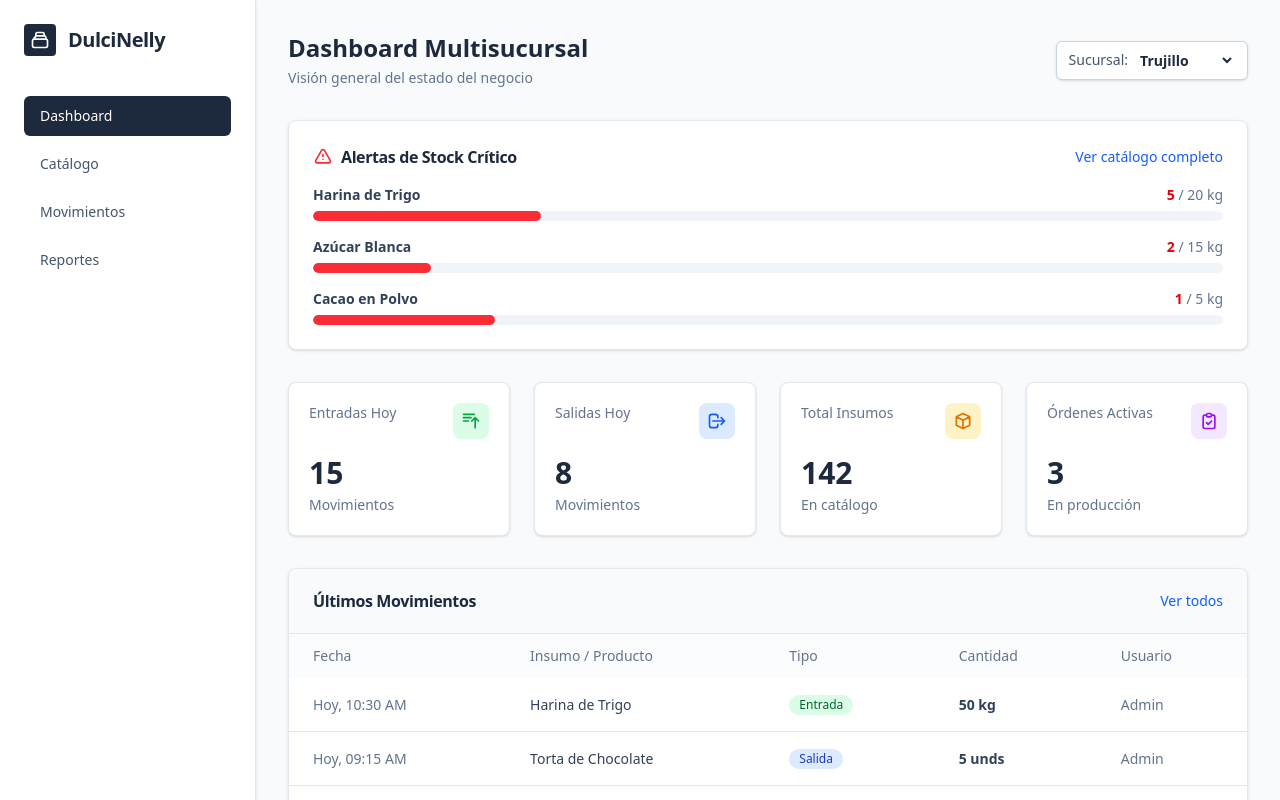
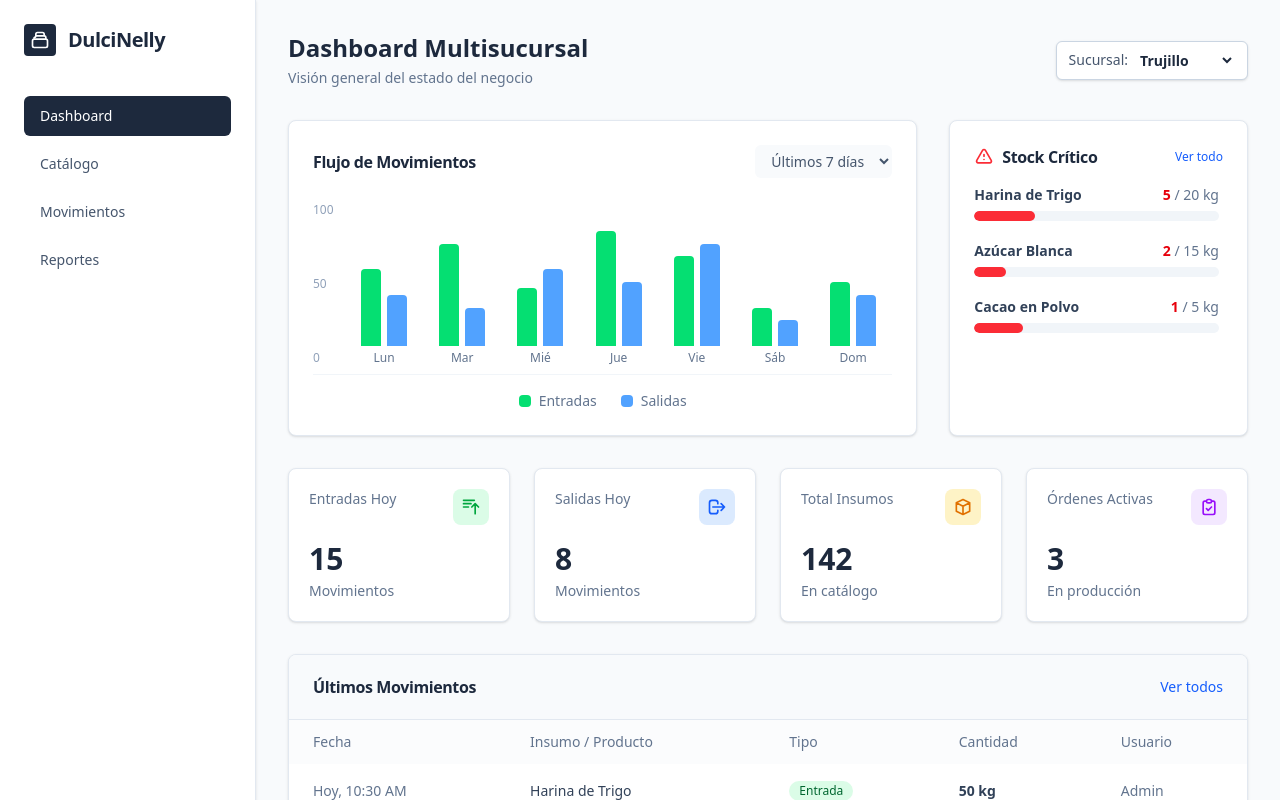
Before and after one commit to GerardoRodr/DulcinellyERP, an Angular app: page /dashboard in a window 1280 px wide. Shown: the top 800 px of the page. Built offline with nearby package versions, Linux system fonts and the light colour scheme.

Commit message:
feat(dashboard): integrate mock flow chart and realign layout

```diff
--- a/src/app/features/dashboard/dashboard.component.html
+++ b/src/app/features/dashboard/dashboard.component.html
@@ -55,29 +55,117 @@
         </div>
       </div>
 
-      <!-- Alerts Section -->
-      <div class="bg-white border border-slate-200 rounded-lg p-6 mb-8 shadow-sm">
+      <!-- Main Content Area: Chart and Alerts -->
+      <div class="grid grid-cols-1 lg:grid-cols-3 gap-8 mb-8">
+
+        <!-- Chart Mockup (Takes 2 columns on lg) -->
+        <div class="lg:col-span-2 bg-white border border-slate-200 rounded-lg p-6 shadow-sm flex flex-col">
+          <div class="flex justify-between items-center mb-6">
+            <h3 class="text-base font-bold text-slate-800 tracking-tight">Flujo de Movimientos</h3>
+            <select class="text-sm border-slate-200 rounded-md text-slate-600 focus:ring-blue-500 focus:border-blue-500 bg-slate-50 outline-none px-3 py-1.5">
+              <option>Últimos 7 días</option>
+              <option>Este mes</option>
+            </select>
+          </div>
+          <!-- Mock Chart Graphic -->
+          <div class="flex-1 flex items-end justify-between space-x-2 pt-4 border-b border-slate-100 pb-2 relative h-48">
+             <!-- Y-axis labels mockup -->
+             <div class="absolute left-0 top-0 bottom-0 flex flex-col justify-between text-xs text-slate-400 pb-2">
+                <span>100</span>
+                <span>50</span>
+                <span>0</span>
+             </div>
+             <!-- Bars -->
+             <div class="w-full flex justify-around items-end h-full pl-8">
+                <!-- Day 1 -->
+                <div class="flex flex-col items-center gap-1 group">
+                  <div class="flex gap-1.5 items-end h-32">
+                    <div class="w-4 lg:w-5 bg-green-400 rounded-t-sm h-[60%] group-hover:bg-green-500 transition-colors"></div>
+                    <div class="w-4 lg:w-5 bg-blue-400 rounded-t-sm h-[40%] group-hover:bg-blue-500 transition-colors"></div>
+                  </div>
+                  <span class="text-xs text-slate-500 font-medium">Lun</span>
+                </div>
+                <!-- Day 2 -->
+                <div class="flex flex-col items-center gap-1 group">
+                  <div class="flex gap-1.5 items-end h-32">
+                    <div class="w-4 lg:w-5 bg-green-400 rounded-t-sm h-[80%] group-hover:bg-green-500 transition-colors"></div>
+                    <div class="w-4 lg:w-5 bg-blue-400 rounded-t-sm h-[30%] group-hover:bg-blue-500 transition-colors"></div>
+                  </div>
+                  <span class="text-xs text-slate-500 font-medium">Mar</span>
+                </div>
+                <!-- Day 3 -->
+                <div class="flex flex-col items-center gap-1 group">
+                  <div class="flex gap-1.5 items-end h-32">
+                    <div class="w-4 lg:w-5 bg-green-400 rounded-t-sm h-[45%] group-hover:bg-green-500 transition-colors"></div>
+                    <div class="w-4 lg:w-5 bg-blue-400 rounded-t-sm h-[60%] group-hover:bg-blue-500 transition-colors"></div>
+                  </div>
+                  <span class="text-xs text-slate-500 font-medium">Mié</span>
+                </div>
+                <!-- Day 4 -->
+                <div class="flex flex-col items-center gap-1 group">
+                  <div class="flex gap-1.5 items-end h-32">
+                    <div class="w-4 lg:w-5 bg-green-400 rounded-t-sm h-[90%] group-hover:bg-green-500 transition-colors"></div>
+                    <div class="w-4 lg:w-5 bg-blue-400 rounded-t-sm h-[50%] group-hover:bg-blue-500 transition-colors"></div>
+                  </div>
+                  <span class="text-xs text-slate-500 font-medium">Jue</span>
+                </div>
+                <!-- Day 5 -->
+                <div class="flex flex-col items-center gap-1 group">
+                  <div class="flex gap-1.5 items-end h-32">
+                    <div class="w-4 lg:w-5 bg-green-400 rounded-t-sm h-[70%] group-hover:bg-green-500 transition-colors"></div>
+                    <div class="w-4 lg:w-5 bg-blue-400 rounded-t-sm h-[80%] group-hover:bg-blue-500 transition-colors"></div>
+                  </div>
+                  <span class="text-xs text-slate-500 font-medium">Vie</span>
+                </div>
+                <!-- Day 6 -->
+                <div class="flex flex-col items-center gap-1 group">
+                  <div class="flex gap-1.5 items-end h-32">
+                    <div class="w-4 lg:w-5 bg-green-400 rounded-t-sm h-[30%] group-hover:bg-green-500 transition-colors"></div>
+                    <div class="w-4 lg:w-5 bg-blue-400 rounded-t-sm h-[20%] group-hover:bg-blue-500 transition-colors"></div>
+                  </div>
+                  <span class="text-xs text-slate-500 font-medium">Sáb</span>
+                </div>
+                <!-- Day 7 -->
+                <div class="flex flex-col items-center gap-1 group">
+                  <div class="flex gap-1.5 items-end h-32">
+                    <div class="w-4 lg:w-5 bg-green-400 rounded-t-sm h-[50%] group-hover:bg-green-500 transition-colors"></div>
+                    <div class="w-4 lg:w-5 bg-blue-400 rounded-t-sm h-[40%] group-hover:bg-blue-500 transition-colors"></div>
+                  </div>
+                  <span class="text-xs text-slate-500 font-medium">Dom</span>
+                </div>
+             </div>
+          </div>
+          <div class="flex justify-center mt-4 space-x-6 text-sm text-slate-500">
+            <div class="flex items-center"><span class="w-3 h-3 bg-green-400 rounded-sm mr-2"></span>Entradas</div>
+            <div class="flex items-center"><span class="w-3 h-3 bg-blue-400 rounded-sm mr-2"></span>Salidas</div>
+          </div>
+        </div>
+
+        <!-- Alerts Section (Takes 1 column on lg) -->
+        <div class="bg-white border border-slate-200 rounded-lg p-6 shadow-sm flex flex-col">
           <div class="flex items-center justify-between mb-4">
             <h3 class="text-base font-bold flex items-center text-slate-800 tracking-tight">
               <svg class="w-5 h-5 mr-2 text-red-500" fill="none" stroke="currentColor" viewBox="0 0 24 24" xmlns="http://www.w3.org/2000/svg">
                 <path stroke-linecap="round" stroke-linejoin="round" stroke-width="2" d="M12 9v2m0 4h.01m-6.938 4h13.856c1.54 0 2.502-1.667 1.732-3L13.732 4c-.77-1.333-2.694-1.333-3.464 0L3.34 16c-.77 1.333.192 3 1.732 3z"></path>
               </svg>
-            Alertas de Stock Crítico
+              Stock Crítico
             </h3>
-          <a routerLink="/catalog" class="text-sm font-medium text-blue-600 hover:text-blue-800 transition-colors">Ver catálogo completo</a>
+            <a routerLink="/catalog" class="text-xs font-medium text-blue-600 hover:text-blue-800 transition-colors">Ver todo</a>
           </div>
 
-        <div class="space-y-4">
+          <div class="space-y-5 flex-1 overflow-y-auto pr-1">
             <div *ngFor="let alert of lowStockAlerts" class="flex flex-col">
               <div class="flex justify-between text-sm mb-1.5">
-              <span class="font-semibold text-slate-700">{{ alert.name }}</span>
-              <span class="text-slate-500 font-medium"><span class="text-red-600 font-bold">{{ alert.current }}</span> / {{ alert.min }} {{ alert.unit }}</span>
+                <span class="font-semibold text-slate-700 truncate max-w-[120px]" [title]="alert.name">{{ alert.name }}</span>
+                <span class="text-slate-500 font-medium whitespace-nowrap"><span class="text-red-600 font-bold">{{ alert.current }}</span> / {{ alert.min }} {{ alert.unit }}</span>
               </div>
               <div class="w-full bg-slate-100 rounded-full h-2.5 overflow-hidden">
                 <div class="bg-red-500 h-2.5 rounded-full" [style.width.%]="alert.percentage"></div>
               </div>
             </div>
           </div>
+        </div>
+
       </div>
 
       <!-- Summary Cards -->
```
Lines whose indentation alone changed are shown as unchanged.
